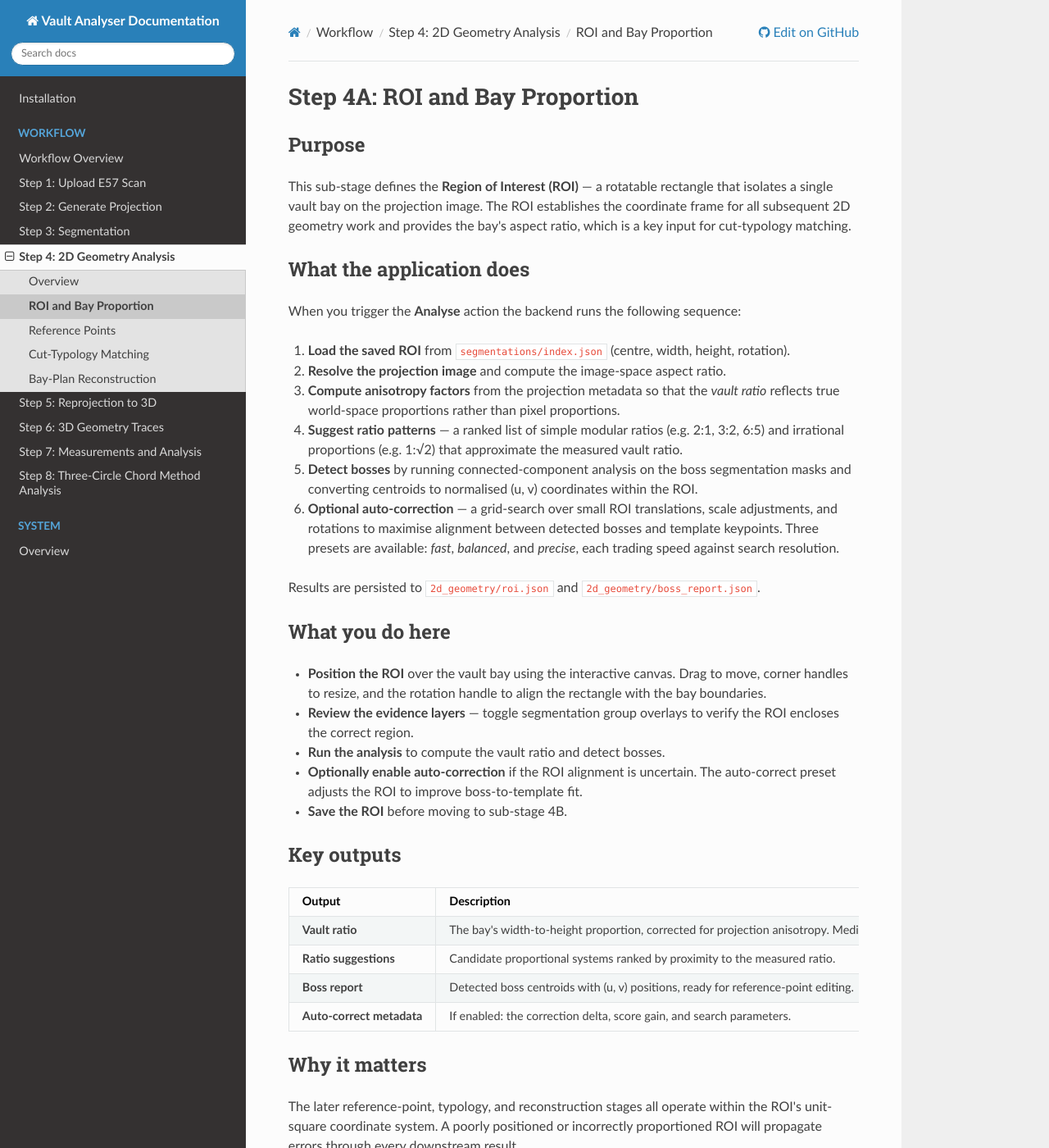
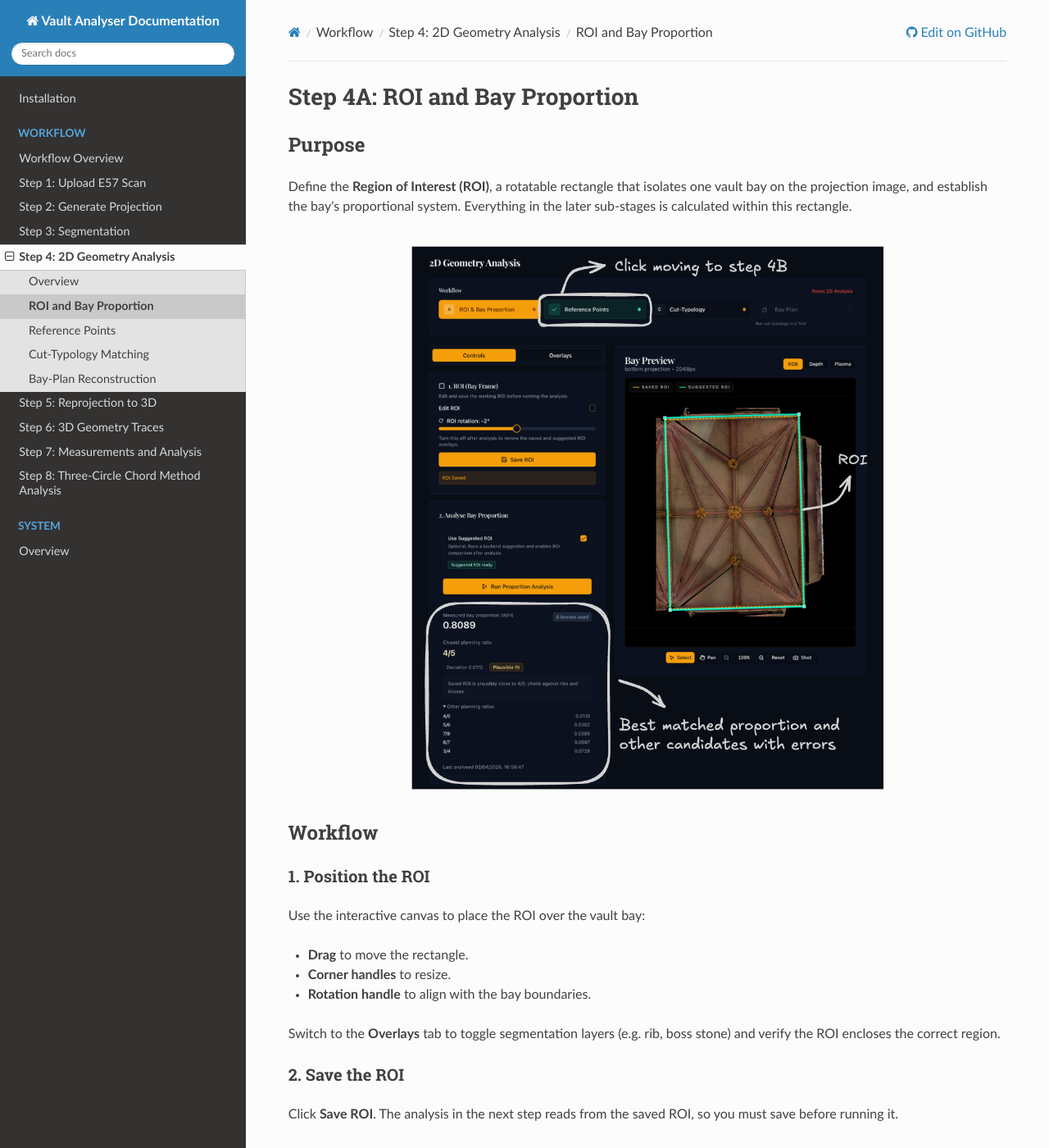
Before and after one commit to DavidJBoardman/ai-vault-dashboard, an MkDocs documentation site: the page built from docs/workflow/step-4/roi-and-bay-proportion.md, in a window 1280 px wide and 1400 px high. Shown: the whole window at 82% size. Built offline with MkDocs 1.6.1, drawn with Linux system fonts in a browser that asks for light colours; nearby versions of some CDN libraries; some of the changed text lies outside the part shown.

Commit message:
Docs: Update Step 4 content, styles, and diagrams
Revise Step 4 documentation and assets for clarity and layout. Changes include: replaced/added step-4 images, restructured docs/installation.md into numbered sections with OS-specific download/install tables and a macOS security note, tightened page layout and added .center image centering in docs/stylesheets/extra.css, adjusted docs/workflow/step-4/index.md to center and size the interface image, and substantially expanded docs/workflow/step-4/roi-and-bay-proportion.md with an illustrated workflow, UX steps, ratio explanation, and a beta warning for auto-correct. Also updated zdocs/diagram.excalidraw (element/metadata fixes and additional diagram elements). These edits improve usability and make the ROI/proportion workflow and installation steps clearer for users.

````diff
--- a/docs/installation.md
+++ b/docs/installation.md
@@ -2,57 +2,45 @@
 
 Download the packaged application and run it directly. You do not need to build the project from source.
 
-## Download the latest version
+## 1. Download
 
-Start here:
+Go to the [GitHub Releases page](https://github.com/DavidJBoardman/ai-vault-dashboard/releases) and download the file for your operating system:
 
-[Download from GitHub Releases](https://github.com/DavidJBoardman/ai-vault-dashboard/releases)
+| Operating system | File to download |
+|------------------|-----------------|
+| Windows | `vault-analyser-windows.zip` |
+| macOS | `vault-analyser-macos.zip` |
 
-For most users, the process is:
+Choose the latest release at the top of the page.
 
-1. open the Releases page
-2. choose the latest version at the top
-3. download the file for your operating system
-4. unzip the downloaded file
-5. move the extracted application to the folder where you want to keep it
-6. run the application directly
+## 2. Install and run
 
-Current download files are expected to look like:
+### Windows
 
-- `vault-analyser-windows.zip`
-- `vault-analyser-macos.zip`
+1. Unzip the downloaded file.
+2. Open the extracted folder.
+3. Double-click the `.exe` file — no installer needed.
 
-## Windows
+### macOS
 
-Open the extracted folder and double-click the `.exe` file. There is no separate installer step.
+1. Unzip the downloaded file.
+2. Double-click the `.app` to open it.
 
-### Where your project files are stored
+!!! note "macOS security warning"
+    Because the application is not signed, macOS may block it on first launch. If this happens, open **Terminal** and run:
 
-`C:\Users\<your-user>\Vault Analyser\projects\`
+    ```bash
+    xattr -dr com.apple.quarantine "/path/to/Vault Analyser.app"
+    open "/path/to/Vault Analyser.app"
+    ```
 
-The application also stores related working folders there, including uploads, projections, segmentations, and exports.
+    Replace `/path/to/` with the actual location of the app (e.g. your Downloads folder).
 
-## macOS
+## 3. Where your projects are saved
 
-Open the extracted `.app`.
+The application creates a **Vault Analyser** folder in your home directory. All project data — uploads, projections, segmentations, and exports — is stored there automatically.
 
-Because the packaged application is not signed, macOS may block it on first launch.
-
-If macOS blocks it, use Terminal and run:
-
-```bash
-xattr -dr com.apple.quarantine "/path/to/Vault Analyser.app"
-open "/path/to/Vault Analyser.app"
-```
-
-### Where your project files are stored
-
-`/Users/<your-user>/Vault Analyser/projects/`
-
-The application also stores related working folders there, including uploads, projections, segmentations, and exports.
-
-## Notes
-
-- packaged builds are published on the GitHub Releases page
-- if you cannot find the files, check that the latest release completed successfully
-- feel free to raise issues from the repo.
+| Operating system | Project folder |
+|------------------|---------------|
+| Windows | `C:\Users\<your-user>\Vault Analyser\projects\` |
+| macOS | `/Users/<your-user>/Vault Analyser/projects/` |
--- a/docs/stylesheets/extra.css
+++ b/docs/stylesheets/extra.css
@@ -1,5 +1,15 @@
 .rst-versions {
   display: none !important;
+}
+
+.wy-nav-content {
+  max-width: 1000px;
+}
+
+img.center {
+  display: block;
+  margin-left: auto;
+  margin-right: auto;
 }
 
 .partner-logos {
--- a/docs/workflow/step-4/index.md
+++ b/docs/workflow/step-4/index.md
@@ -23,14 +23,7 @@
 
 ## Interface layout
 
-The Step 4 page is divided into two columns:
-
-- **Left column** — a tabbed panel containing *Controls* (stage-specific parameters and actions) and *Overlays* (layer visibility toggles).
-- **Right column** — the *Projection Canvas*, which renders the projection image with interactive overlays for the ROI, bosses, template grids, and reconstructed ribs.
-
-A stepper bar at the top of the left column shows progress through sub-stages 4A–4D and allows navigation between them.
-
-![Step 4 Interface Layout](../../images/step-4/step4_interface_layout.png)
+![Step 4 Interface Layout](../../images/step-4/step4_interface_layout.png){ width="800" .center }
 
 
 ## Key concepts
--- a/docs/workflow/step-4/roi-and-bay-proportion.md
+++ b/docs/workflow/step-4/roi-and-bay-proportion.md
@@ -2,48 +2,65 @@
 
 ## Purpose
 
-This sub-stage defines the **Region of Interest (ROI)** — a rotatable rectangle that isolates a single vault bay on the projection image. The ROI establishes the coordinate frame for all subsequent 2D geometry work and provides the bay's aspect ratio, which is a key input for cut-typology matching.
+Define the **Region of Interest (ROI)**, a rotatable rectangle that isolates one vault bay on the projection image, and establish the bay's proportional system. Everything in the later sub-stages is calculated within this rectangle.
 
-## What the application does
+![Step 4A interface showing the ROI positioned over a vault bay, with vault ratio and ratio suggestions on the left](../../images/step-4/step4a-roi-bay-proportion.png){ width="600" .center }
 
-When you trigger the **Analyse** action the backend runs the following sequence:
+## Workflow
 
-1. **Load the saved ROI** from `segmentations/index.json` (centre, width, height, rotation).
-2. **Resolve the projection image** and compute the image-space aspect ratio.
-3. **Compute anisotropy factors** from the projection metadata so that the *vault ratio* reflects true world-space proportions rather than pixel proportions.
-4. **Suggest ratio patterns** — a ranked list of simple modular ratios (e.g. 2:1, 3:2, 6:5) and irrational proportions (e.g. 1:√2) that approximate the measured vault ratio.
-5. **Detect bosses** by running connected-component analysis on the boss segmentation masks and converting centroids to normalised (u, v) coordinates within the ROI.
-6. **Optional auto-correction** — a grid-search over small ROI translations, scale adjustments, and rotations to maximise alignment between detected bosses and template keypoints. Three presets are available: *fast*, *balanced*, and *precise*, each trading speed against search resolution.
+### 1. Position the ROI
 
-Results are persisted to `2d_geometry/roi.json` and `2d_geometry/boss_report.json`.
+Use the interactive canvas to place the ROI over the vault bay:
 
-## What you do here
+- **Drag** to move the rectangle.
+- **Corner handles** to resize.
+- **Rotation handle** to align with the bay boundaries.
 
-- **Position the ROI** over the vault bay using the interactive canvas. Drag to move, corner handles to resize, and the rotation handle to align the rectangle with the bay boundaries.
-- **Review the evidence layers** — toggle segmentation group overlays to verify the ROI encloses the correct region.
-- **Run the analysis** to compute the vault ratio and detect bosses.
-- **Optionally enable auto-correction** if the ROI alignment is uncertain. The auto-correct preset adjusts the ROI to improve boss-to-template fit.
-- **Save the ROI** before moving to sub-stage 4B.
+Switch to the **Overlays** tab to toggle segmentation layers (e.g. rib, boss stone) and verify the ROI encloses the correct region.
 
-## Key outputs
+### 2. Save the ROI
 
-| Output | Description |
-|--------|-------------|
-| **Vault ratio** | The bay's width-to-height proportion, corrected for projection anisotropy. Medieval bays were typically set out using modular ratios or simple geometric proportions.[^1] |
-| **Ratio suggestions** | Candidate proportional systems ranked by proximity to the measured ratio. |
-| **Boss report** | Detected boss centroids with (u, v) positions, ready for reference-point editing. |
-| **Auto-correct metadata** | If enabled: the correction delta, score gain, and search parameters. |
+Click **Save ROI**. The analysis in the next step reads from the saved ROI, so you must save before running it.
 
-[^1]: See [Plans — Tracing the Past](https://www.tracingthepast.org.uk/2021/04/07/designing_plans/) for discussion of medieval bay proportions and modular/geometric ratio systems.
+### 3. Run proportion analysis
+
+Click **Run Proportion Analysis**. The application will:
+
+- compute the bay's **vault ratio** (width-to-height), corrected for any distortion in the projection so it reflects the bay's true physical proportions
+- rank **ratio-pattern suggestions** — the modular ratios and quadrature proportions closest to the measured value (see [Understanding the ratio suggestions](#understanding-the-ratio-suggestions) below)
+
+### 4. Optionally auto-correct the ROI
+
+!!! warning "Beta feature"
+    Auto-correction is still under testing. Results should be reviewed carefully.
+
+If you are unsure about the ROI placement, tick **Use Suggested ROI** and click **Run Proportion Analysis** again. This runs a grid-search over small translations, scale adjustments, and rotations to maximise alignment between detected bosses and template keypoints.
+
+Use the **Overlays** tab to compare the saved and suggested ROI outlines. If the suggestion is not an improvement, untick **Use Suggested ROI** and re-run the analysis to revert to your manually placed ROI.
+
+## Understanding the ratio suggestions
+
+Medieval vault bays were set out using proportional systems to define the relationship between length and width.[^1] The ratio suggestions shown after analysis tell you which of these systems best matches the bay you are analysing:
+
+**Modular ratios** — simple whole-number proportions such as 2:1, 3:2, 4:3, or 5:4. These are the most common; for example, the retrochoir aisles at Wells use 3:2 and the Lady Chapel at Chester uses 4:3.
+
+**Quadrature proportions** — ratios derived from rotating a square (1:√2, 1:√3, 1:√5, etc.). The chancel at Nantwich may use 1:√2; 1:√5 proportions have been identified in the Wells transept.
+
+**Golden rectangle** — the proportion 1:φ (1:1.618…). Widely discussed in studies of medieval architecture but not yet confirmed in any of the Tracing the Past case-study vaults.
+
+You do not need to select a ratio manually — the suggestions are informational. The measured vault ratio is carried forward automatically into the cut-typology matching stage.
+
+[^1]: For a detailed account of medieval proportional systems see [Measurements and Proportions — Tracing the Past](https://www.tracingthepast.org.uk/2021/04/09/designing_medieval_vaults_measurements_proportions/).
 
 ## Why it matters
 
-The later reference-point, typology, and reconstruction stages all operate within the ROI's unit-square coordinate system. A poorly positioned or incorrectly proportioned ROI will propagate errors through every downstream result.
+The later sub-stages all operate within the ROI's coordinate system. A poorly positioned ROI will propagate errors through matching and reconstruction.
 
-## Expected result
+## Before moving on
 
-Before continuing to sub-stage 4B you should have:
+You should have:
 
 - a saved ROI that cleanly encloses the bay
-- a vault ratio and ratio-pattern suggestions that are consistent with the visible evidence
-- a boss report with detected centroids plotted on the canvas
+- a vault ratio and ratio-pattern suggestions consistent with the visible evidence
+
+Click **Reference Points** on the workflow stepper bar at the top to continue to sub-stage 4B.
````
Also changed, not shown: docs/images/step-4/step4_interface_layout.png, docs/images/step-4/step4a-roi-bay-proportion.png (added), 1 other file.
